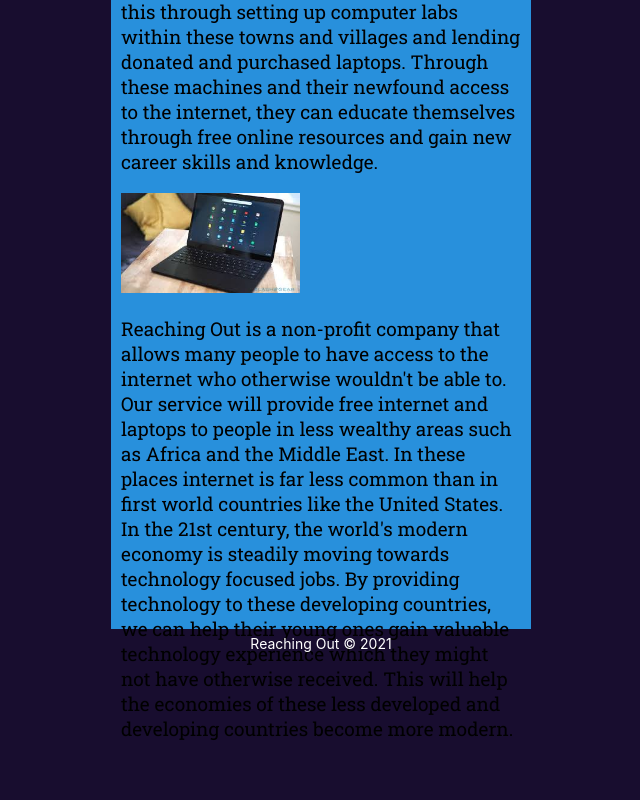
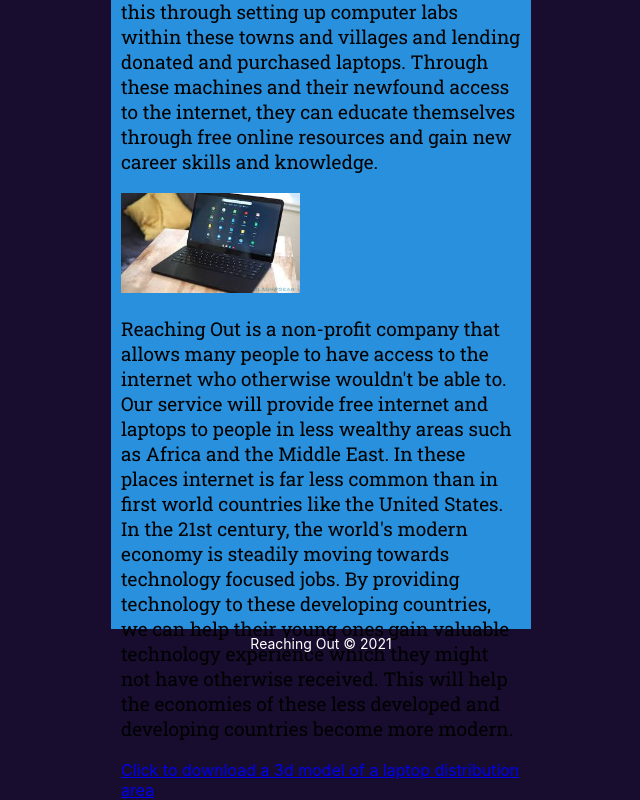
Before and after one commit to mig-moog/ReachingOut, a React (Create React App) app: page / in a window 1280 px wide. Shown: the part 239-1039 px from the top of the page, without its empty margins (319-959 px from the left). Before the commit the page ends 980 px from the top, so only its background shows below. Built offline with nearby package versions, Linux system fonts and the light colour scheme; a web font is replaced by a local one.

Commit message:
3d model

```diff
--- a/src/Home.js
+++ b/src/Home.js
@@ -8,6 +8,7 @@
                    <p>Our mission statement: Our mission is to enhance and enrich the lives of people in developing nations by providing them with access to the world wide web. We achieve this through setting up computer labs within these towns and villages and lending donated and purchased laptops. Through these machines and their newfound access to the internet, they can educate themselves through free online resources and gain new career skills and knowledge.</p>
                    <img id='the_laptop' alt="laptop" src={laptop}></img>
                    <p>Reaching Out is a non-profit company that allows many people to have access to the internet who otherwise wouldn't be able to. Our service will provide free internet and laptops to people in less wealthy areas such as Africa and the Middle East. In these places internet is far less common than in first world countries like the United States. In the 21st century, the world's modern economy is steadily moving towards technology focused jobs. By providing technology to these developing countries, we can help their young ones gain valuable technology experience which they might not have otherwise received. This will help the economies of these less developed and developing countries become more modern.</p>
+                   <a href='/Internet_center.stl' download>Click to download a 3d model of a laptop distribution area</a>
                </div>
         );
     }
```
Also changed, not shown: 1 other file (tests, documents, lock files or other folders).
